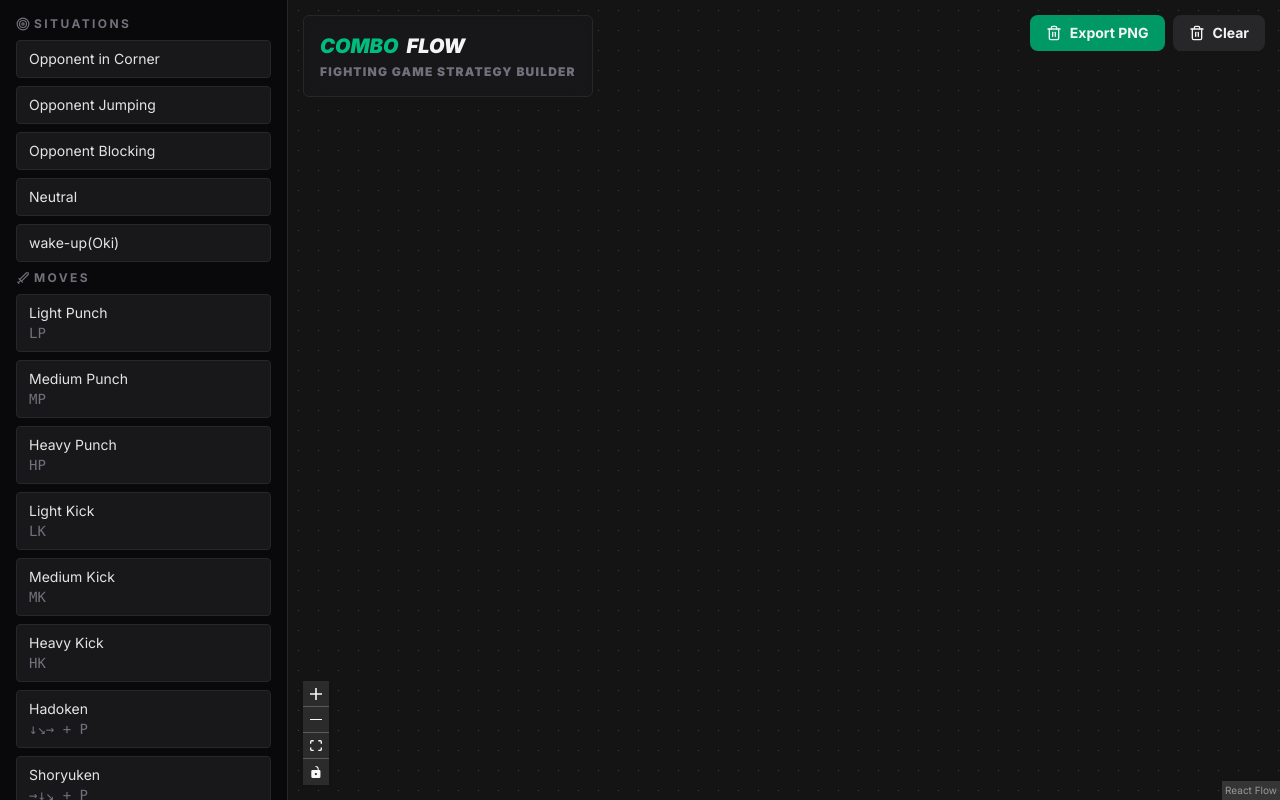
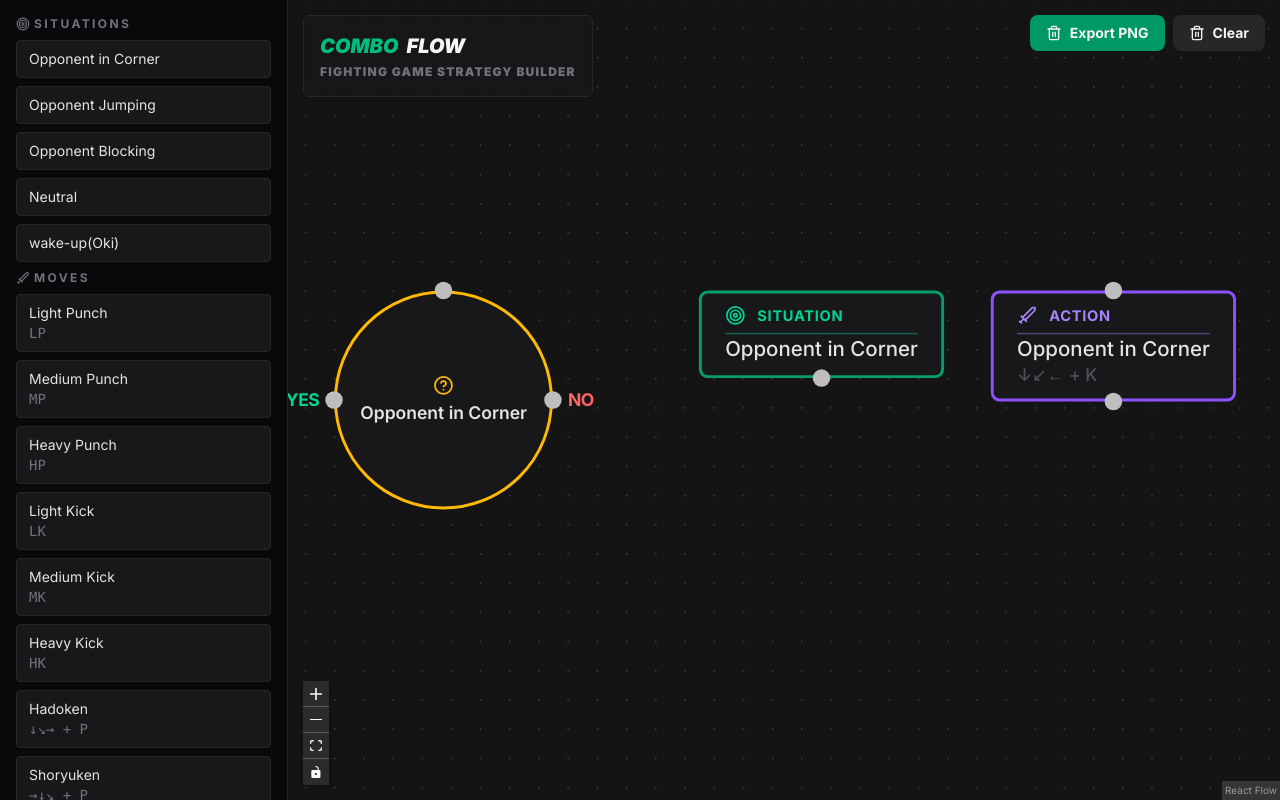
Before and after one commit to gbcosta/combo-flow, a React (Vite) app: page / in a window 1280 px wide. Built offline with nearby package versions, Linux system fonts and the light colour scheme.

Commit message:
nodes components created

```diff
--- a/src/components/flowCanvas.tsx
+++ b/src/components/flowCanvas.tsx
@@ -1,13 +1,67 @@
-import { ReactFlow, Background, Controls, Panel } from "@xyflow/react";
+import {
+  ReactFlow,
+  Background,
+  Controls,
+  Panel,
+  type Edge,
+  type Node,
+  useNodesState,
+  useEdgesState,
+} from "@xyflow/react";
 import "@xyflow/react/dist/style.css";
 import { Trash2 } from "lucide-react";
 import { useRef } from "react";
+import { CondiditionNode, SituationNode, MoveNode } from "./nodes";
 
+const nodeTypes = {
+  situation: SituationNode,
+  condition: CondiditionNode,
+  move: MoveNode,
+};
+
+const initialNodes: Node[] = [
+  {
+    id: "1",
+    type: "condition",
+    data: { label: "Opponent in Corner" },
+    position: { x: 250, y: 50 },
+  },
+  {
+    id: "2",
+    type: "situation",
+    data: { label: "Opponent in Corner" },
+    position: { x: 500, y: 50 },
+  },
+  {
+    id: "3",
+    type: "move",
+    data: { label: "Opponent in Corner", input: "↓↙← + K" },
+    position: { x: 700, y: 50 },
+  },
+];
+
+const initialEdges: Edge[] = [];
 const FlowCanvas = () => {
+  const [nodes, setNodes, onNodesChange] = useNodesState(initialNodes);
+  const [edges, setEdges, onEdgesChange] = useEdgesState(initialEdges);
+
+  const clearCanvas = () => {
+    setNodes([]);
+    setEdges([]);
+  };
+
   const reactFlowWrapper = useRef<HTMLDivElement>(null);
   return (
     <div className="h-screen grow" ref={reactFlowWrapper}>
-      <ReactFlow colorMode={"dark"} fitView>
+      <ReactFlow
+        colorMode={"dark"}
+        fitView
+        nodes={nodes}
+        onNodesChange={onNodesChange}
+        edges={edges}
+        onEdgesChange={onEdgesChange}
+        nodeTypes={nodeTypes}
+      >
         <Background />
         <Controls position="bottom-left" />
         <Panel
@@ -34,6 +88,7 @@ const FlowCanvas = () => {
           <button
             className="flex bg-zinc-800 text-zinc-100 py-2 px-4 gap-2 text-sm font-bold rounded-lg
                         items-center cursor-pointer hover:bg-rose-600 transition-all"
+            onClick={clearCanvas}
           >
             <Trash2 size={16} />
             Clear
--- /dev/null
+++ b/src/components/nodes.tsx
@@ -0,0 +1,135 @@
+import { Handle, Position, type NodeProps } from "@xyflow/react";
+import "@xyflow/react/dist/style.css";
+import { Target, HelpCircle, Sword } from "lucide-react";
+import { memo } from "react";
+
+export const SituationNode = memo(({ data }: NodeProps) => {
+  return (
+    <div
+      className="border-2 border-emerald-400/70 py-2 px-4 rounded-md bg-zinc-900 min-w-37.5
+            flex flex-col"
+    >
+      <span
+        className="text-[10px] text-emerald-400 font-bold uppercase flex gap-2
+                tracking-wider"
+      >
+        <Target size={14} className="text-emerald-400" />
+        situation
+      </span>
+      <div className="h-px bg-emerald-400/40 mt-1" />
+      <span className="text-zinc-200 font-medium text-sm text-left ">
+        {data.label as string}
+      </span>
+      <Handle
+        type="source"
+        position={Position.Bottom}
+        style={{
+          width: "12px",
+          height: "12px",
+          border: "2px #000",
+        }}
+      />
+    </div>
+  );
+});
+
+export const CondiditionNode = memo(({ data }: NodeProps) => {
+  return (
+    <div
+      className="border-2 border-amber-400 py-3 px-4 rounded-full bg-zinc-900 min-w-30
+            flex flex-col aspect-square justify-center items-center gap-1"
+    >
+      <HelpCircle size={14} className="text-amber-400" />
+      <span className="text-zinc-200 font-semibold text-xs text-left">
+        {data.label as string}
+      </span>
+      <Handle
+        type="target"
+        position={Position.Top}
+        style={{
+          width: "12px",
+          height: "12px",
+          border: "2px #000",
+        }}
+      />
+      <Handle
+        type="source"
+        position={Position.Left}
+        id={"yes"}
+        style={{
+          width: "12px",
+          height: "12px",
+          border: "2px #000",
+        }}
+        className="flex justify-center items-center"
+      >
+        <div
+          className="text-emerald-400 uppercase font-bold tracking-tight text-xs absolute
+                    right-4"
+        >
+          yes
+        </div>
+      </Handle>
+      <Handle
+        type="source"
+        id={"no"}
+        position={Position.Right}
+        style={{
+          width: "12px",
+          height: "12px",
+          border: "2px #000",
+        }}
+        className="flex justify-center items-center"
+      >
+        <div
+          className="text-red-400 uppercase font-bold tracking-tight text-xs absolute
+                    left-4"
+        >
+          NO
+        </div>
+      </Handle>
+    </div>
+  );
+});
+
+export const MoveNode = memo(({ data }: NodeProps) => {
+  return (
+    <div
+      className="border-2 border-violet-500 py-2 px-4 rounded-md bg-zinc-900 min-w-37.5
+            flex flex-col"
+    >
+      <span
+        className="text-[10px] text-violet-400 font-bold uppercase flex gap-2
+                tracking-wider"
+      >
+        <Sword size={14} className="text-violet-400" />
+        Action
+      </span>
+      <div className="h-px bg-violet-400/40 mt-1" />
+      <span className="text-zinc-200 font-medium text-sm text-left ">
+        {data.label as string}
+      </span>
+      <span className="text-zinc-600 font-medium text-xs text-left ">
+        {data.input as string}
+      </span>
+      <Handle
+        type="target"
+        position={Position.Top}
+        style={{
+          width: "12px",
+          height: "12px",
+          border: "2px #000",
+        }}
+      />
+      <Handle
+        type="source"
+        position={Position.Bottom}
+        style={{
+          width: "12px",
+          height: "12px",
+          border: "2px #000",
+        }}
+      />
+    </div>
+  );
+});
```
